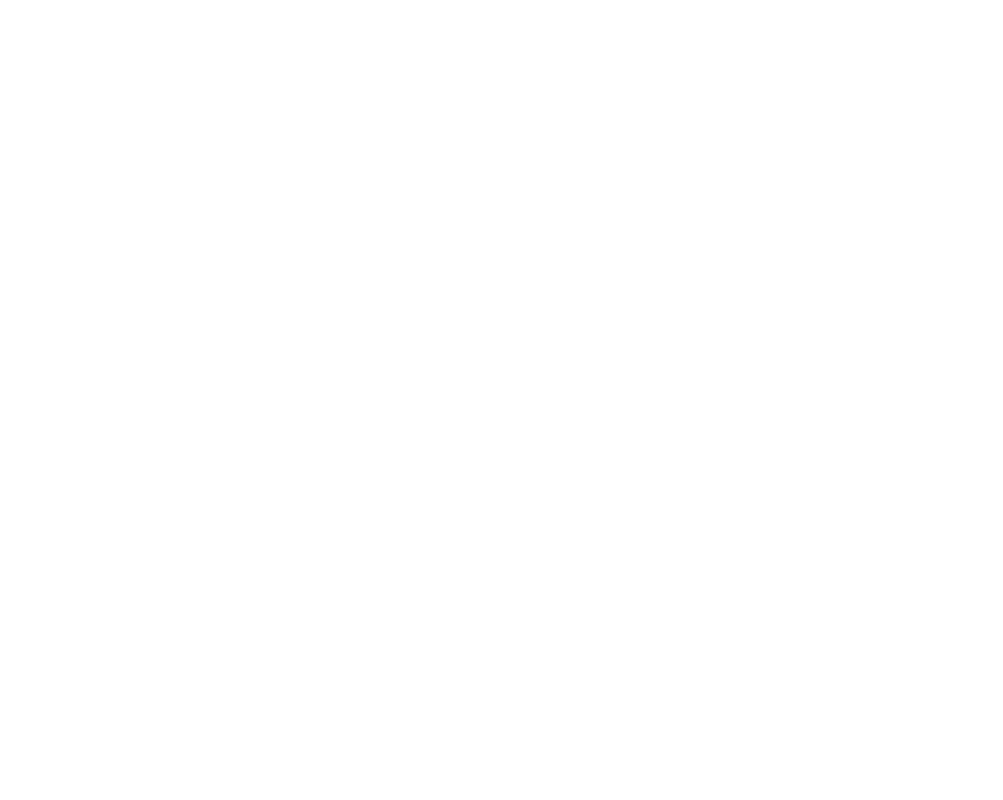
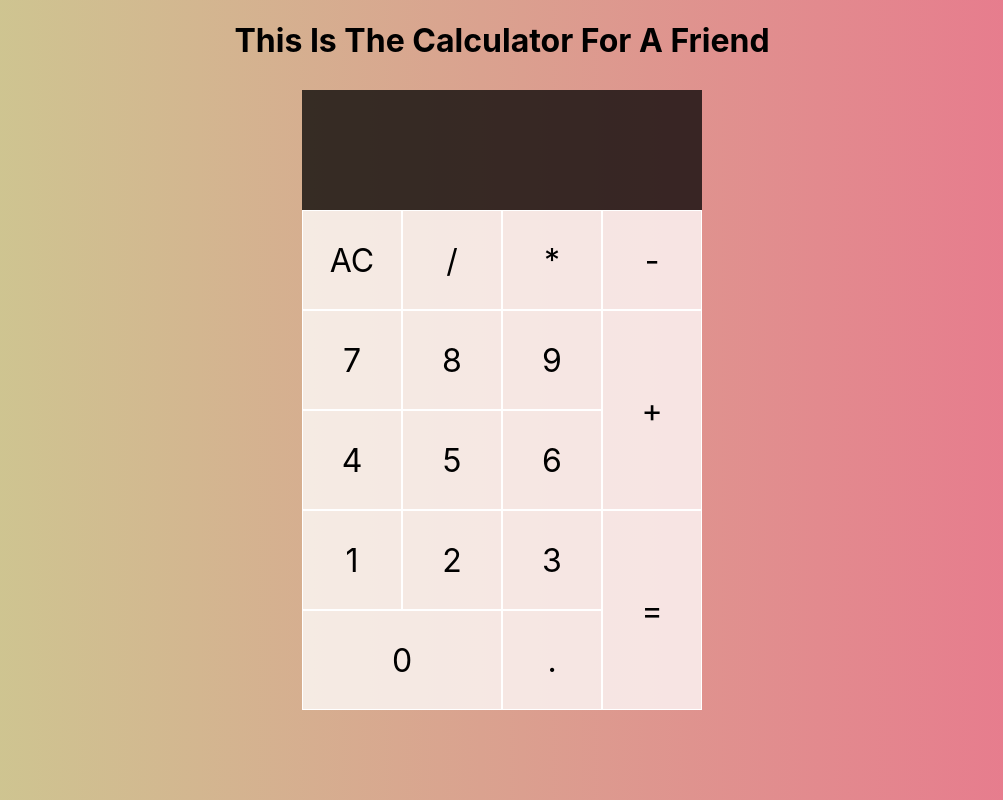
Before and after one commit to ExtF8/calculator_forafriend, a plain HTML site: page index.html in a window 1280 px wide. Shown: the whole page, without its empty margins (138-1141 px from the left). Drawn offline with Linux system fonts and the light colour scheme.

Commit message:
Added calculator button tag layout to html
Added calculator style and layout to css

Touched/Added new/empty - script.js

```diff
--- a/index.html
+++ b/index.html
@@ -4,9 +4,41 @@
     <meta charset="UTF-8">
     <meta http-equiv="X-UA-Compatible" content="IE=edge">
     <meta name="viewport" content="width=device-width, initial-scale=1.0">
+    <link rel="stylesheet" href="style.css">
     <title>Calculator for a Friend</title>
 </head>
 <body>
+    <header>
+        <h1>This is the Calculator for a Friend</h1>
+    </header>
+    <!-- <div class="container"> -->
 
+        <div class="calculator-grid">
+
+            <!-- screen -->
+            <div class="output">
+                <div class="previous-operand"></div>
+                <div class="current-operand"></div>
+            </div>
+            <button>AC</button>
+            <button>/</button>
+            <button>*</button>
+            <button>-</button>
+            <button>7</button>
+            <button>8</button>
+            <button>9</button>
+            <button class="span-two-vert">+</button>
+            <button>4</button>
+            <button>5</button>
+            <button>6</button>
+            <button>1</button>
+            <button>2</button>
+            <button>3</button>
+            <button class="span-two-vert">=</button>
+            <button class="span-two-horz">0</button>
+            <button>.</button>
+
+        <!-- </div> -->
+    </div>
 </body>
 </html>
--- a/style.css
+++ b/style.css
@@ -0,0 +1,76 @@
+*, *::before, *::after {
+    /* outline: 1px red solid; */
+    box-sizing: border-box;
+    font-family: -apple-system, BlinkMacSystemFont, 'Segoe UI', Roboto, Oxygen, Ubuntu, Cantarell, 'Open Sans', 'Helvetica Neue', sans-serif;
+    font-weight: normal;
+}
+
+body {
+    margin: 0;
+    padding: 0;
+    background: linear-gradient(to right, #CBCE91FF, #EA738DFF);
+}
+
+h1 {
+    /* font-family: 'Segoe UI', Tahoma, Geneva, Verdana, sans-serif; */
+    text-align: center;
+    font-weight: bolder;
+    text-transform: capitalize;
+    margin-bottom: 30px;
+}
+
+
+.calculator-grid {
+    display: grid;
+    justify-content: center;
+    align-content: center;
+    min-height: 100px;
+    grid-template-columns: repeat(4, 100px);
+    grid-template-rows: minmax(120px, auto) repeat(5, 100px);
+
+}
+
+.calculator-grid > button {
+    cursor: pointer;
+    font-size: 2rem;
+    border: 1px solid #FFFFFF;
+    outline: none;
+    background-color: rgba(255, 255, 255, 0.75);
+    padding: 0;
+
+}
+
+.calculator-grid > button:hover {
+    background-color: #CBCE91FF;
+}
+
+.span-two-vert {
+    grid-row: span 2;
+}
+
+.span-two-horz {
+    grid-column: span 2;
+}
+
+.output {
+    grid-column: 1 / -1;
+    background-color: rgba(0, 0, 0, 0.75);
+    display: flex;
+    align-items: flex-end;
+    justify-content: space-around;
+    flex-direction: column;
+    padding: 10px;
+    word-wrap: break-word;
+    word-break: break-all;
+}
+
+
+.output .previous-operand {
+    color: rgba(255, 255, 255, 0.75);
+    font-size: 1.5rem;
+}
+
+.output .current-operand {
+    color: white;
+    font-size: 2.5rem;
+}
```
Also changed, not shown: script.js (added).
